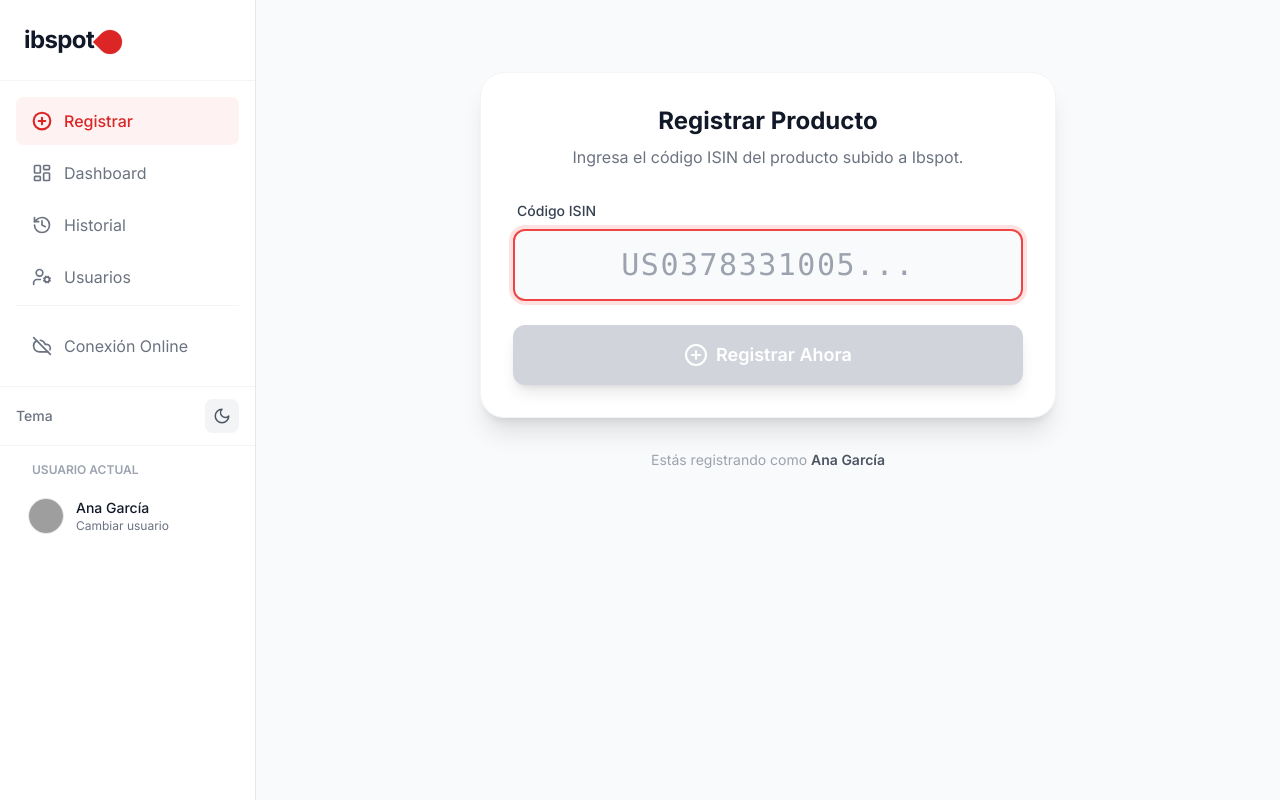
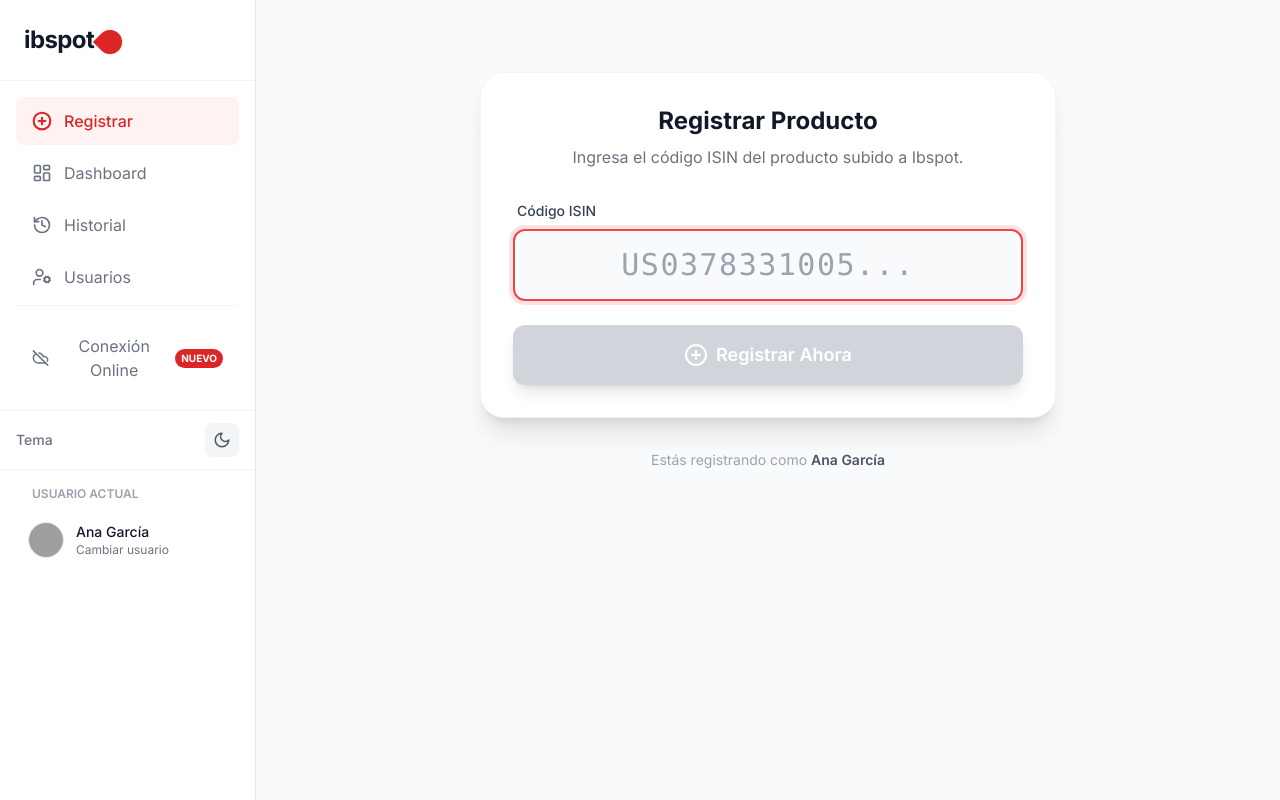
Before and after one commit to Duklex7/Ibspot-tracker, a React (Vite) app: page / in a window 1280 px wide. Built offline with nearby package versions, Linux system fonts and the light colour scheme; grey boxes are pictures that could not be loaded.

Commit message:
feat: Integrate Firebase and update sidebar item
Adds Firebase dependency and modifies the SidebarItem component to include an optional badge for displaying counts or notifications. This prepares the application for future Firebase-based features and improves UI feedback for navigation items.

```diff
--- a/App.tsx
+++ b/App.tsx
@@ -73,17 +73,24 @@ const formatDate = (dateStr: string) => {
 
 // --- Components ---
 
-const SidebarItem = ({ icon: Icon, label, active, onClick, extraClass = "" }: any) => (
+const SidebarItem = ({ icon: Icon, label, active, onClick, extraClass = "", badge = null }: any) => (
     <button
         onClick={onClick}
-        className={`w-full flex items-center space-x-3 px-4 py-3 rounded-lg transition-all duration-200 ${
+        className={`w-full flex items-center justify-between px-4 py-3 rounded-lg transition-all duration-200 ${
             active
             ? 'bg-red-50 dark:bg-red-900/20 text-red-600 dark:text-red-400 font-medium'
             : 'text-gray-500 dark:text-gray-400 hover:bg-gray-50 dark:hover:bg-slate-800 hover:text-gray-900 dark:hover:text-white'
         } ${extraClass}`}
     >
-        <Icon size={20} strokeWidth={active ? 2.5 : 2} />
-        <span>{label}</span>
+        <div className="flex items-center space-x-3">
+            <Icon size={20} strokeWidth={active ? 2.5 : 2} />
+            <span>{label}</span>
+        </div>
+        {badge && (
+            <span className="text-[10px] font-bold bg-red-600 text-white px-1.5 py-0.5 rounded-full ml-2">
+                {badge}
+            </span>
+        )}
     </button>
 );
 
@@ -612,9 +619,6 @@ export default function App() {
 
     // Reuse existing render logic for Dashboard, History, Users (no change needed in logic, just routing)
     const renderDashboard = () => (
-        // ... (Same dashboard code as previous, but inserted here implicitly by structure)
-        // Since I'm in "replace file" mode, I need to include the FULL content of renderDashboard again
-        // to ensure the file is complete.
         <div className="max-w-6xl mx-auto space-y-8 animate-fade-in">
              <div className="flex flex-col md:flex-row md:items-center justify-between gap-4">
                 <div>
@@ -1022,6 +1026,7 @@ export default function App() {
                             active={view === 'cloud'}
                             onClick={() => setView('cloud')}
                             extraClass={isCloudConnected ? "text-green-600 dark:text-green-400" : ""}
+                            badge={!isCloudConnected ? "NUEVO" : null}
                         />
                     </div>
                 </div>
--- a/package.json
+++ b/package.json
@@ -10,6 +10,7 @@
   },
   "dependencies": {
     "@google/genai": "^1.33.0",
+    "firebase": "^10.8.0",
     "lucide-react": "^0.344.0",
     "react": "^18.2.0",
     "react-dom": "^18.2.0",
```
